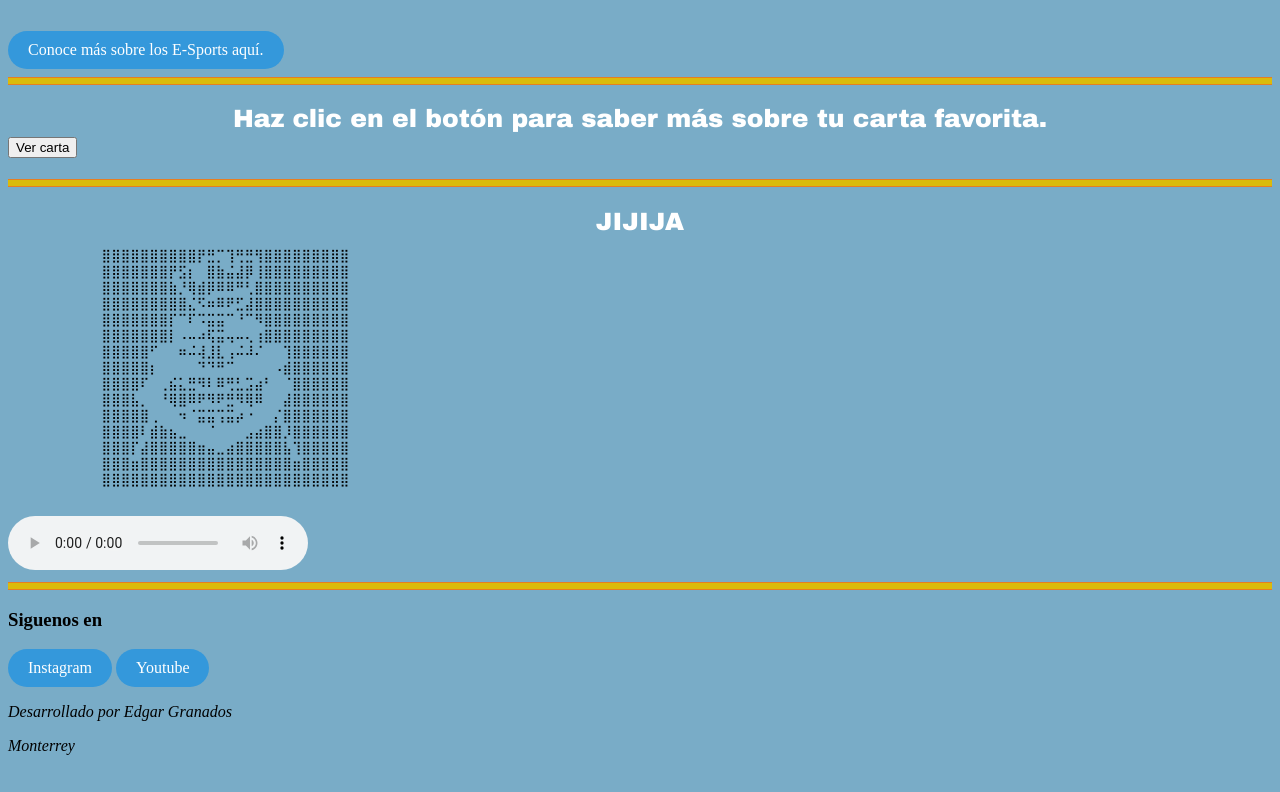
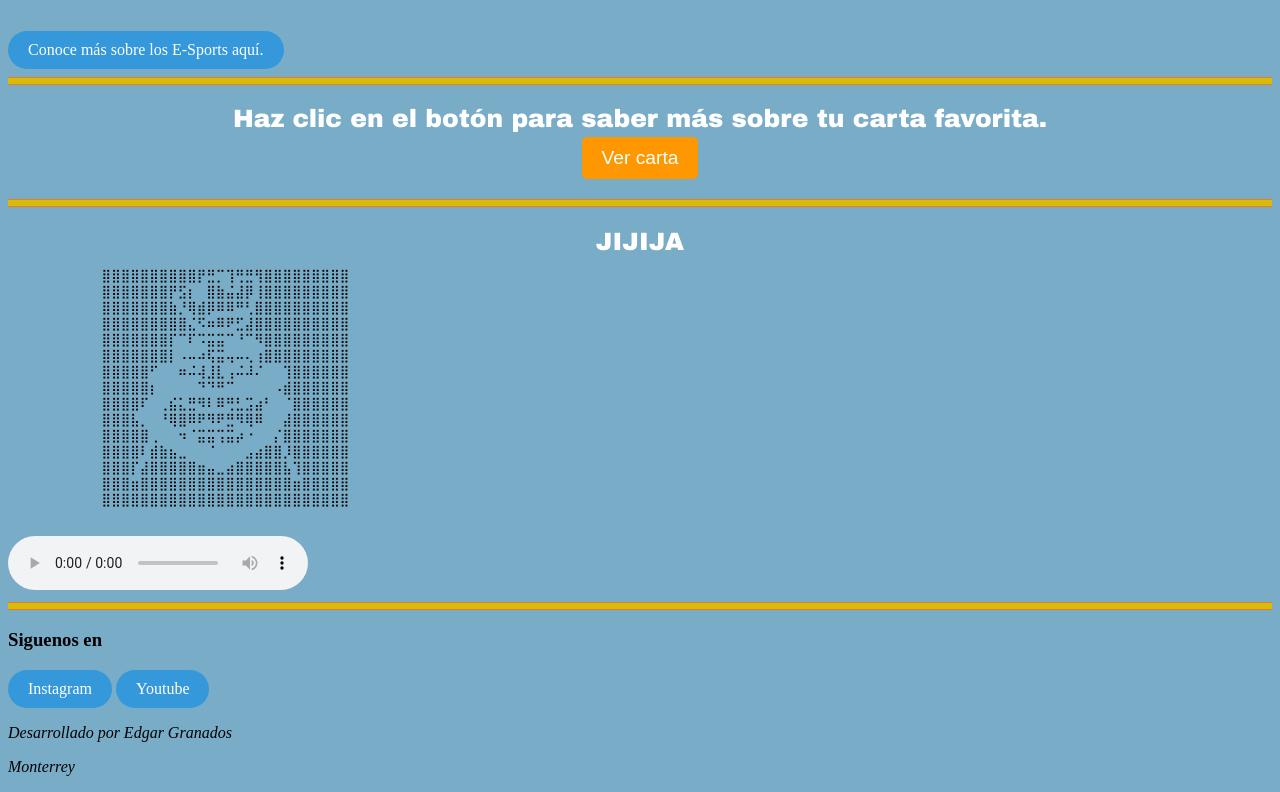
Before and after one commit to EdgarGnds/Actividad2-CR, a plain HTML site: page index.html in a window 1280 px wide. Shown: the part 2288-3080 px from the top of the page. Before the commit the page ends 3059 px from the top, so only its background shows below. Drawn offline with Linux system fonts and the light colour scheme.

Commit message:
actualizando css

```diff
--- a/styles.css
+++ b/styles.css
@@ -87,3 +87,24 @@ a {
 a:hover {
     background-color: #2980b9;
 }
+
+button {
+    padding: 10px 20px;
+    font-size: 1.2em;
+    background-color: #FF9800;
+    color: white;
+    border: none;
+    border-radius: 5px;
+    cursor: pointer;
+    display: block;
+    margin-left: auto;
+    margin-right: auto;
+}
+button:hover {
+    background-color: #F57C00;
+}
+#resultado {
+    margin-top: 20px;
+    font-size: 1.5em;
+    color: #333;
+}
```
